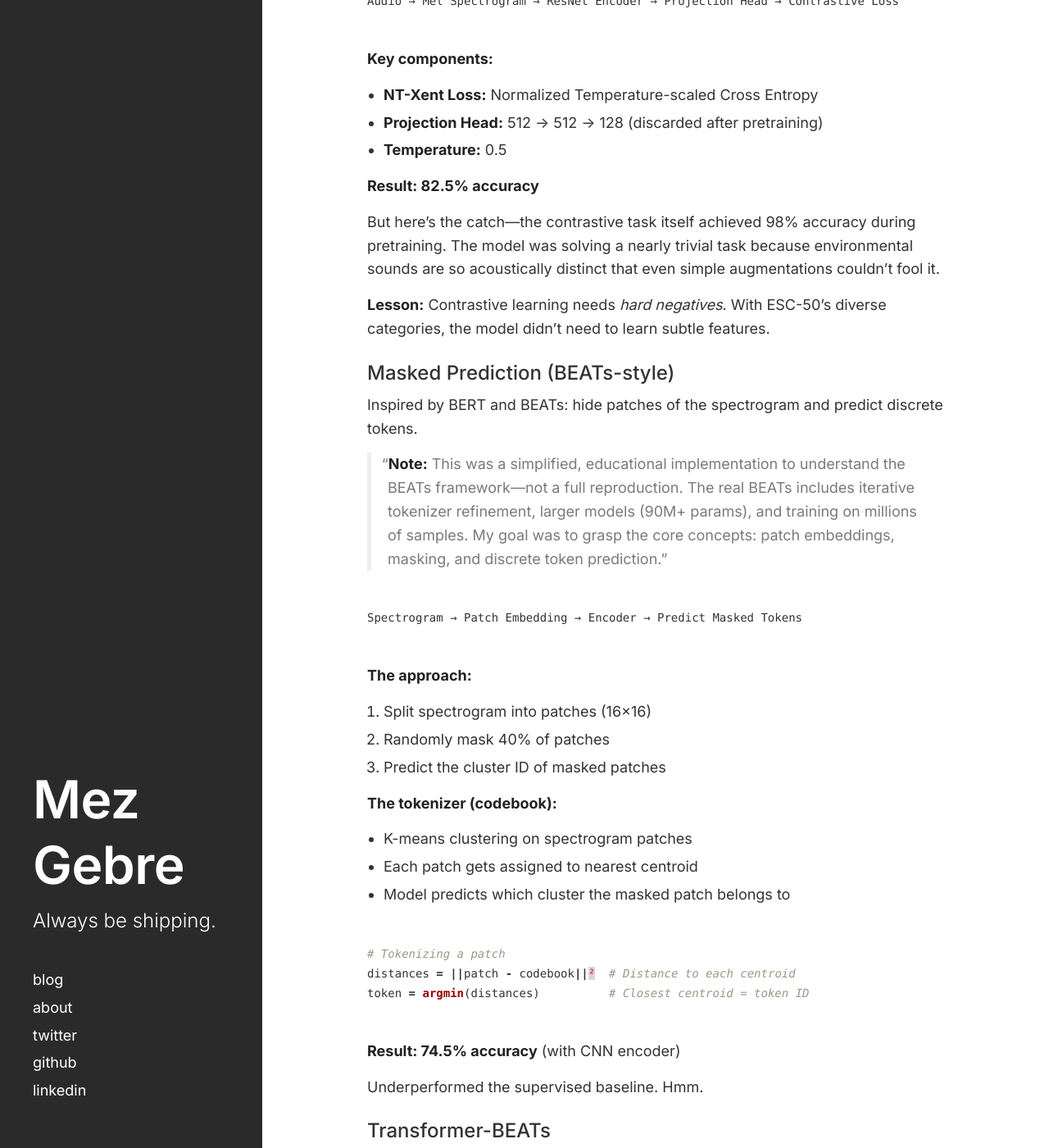
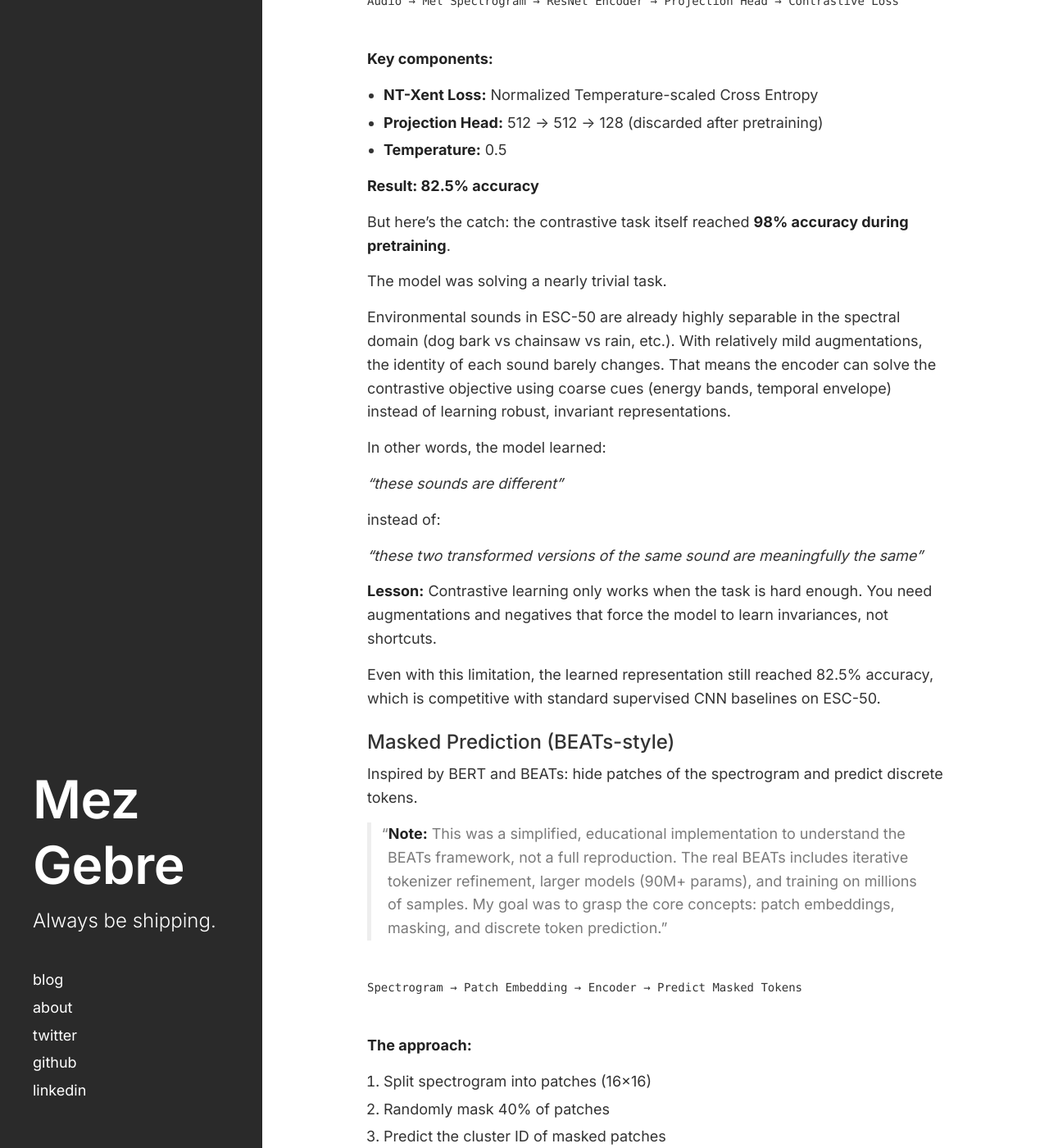
Before and after one commit to mez/mez.github.com, a Jekyll site: the page built from _posts/2026-02-17-audio-classification-ssl-deep-dive.md, in a window 1280 px wide and 1400 px high, scrolled down 2279 px. Shown: the whole window at 82% size. Built offline with Jekyll 4.4.1, drawn with Linux system fonts in a browser that asks for light colours; comment, search, counter and statistics services are not loaded; some of the changed text lies outside the part shown.

Commit message:
updated the post to be more clear

````diff
--- a/_posts/2026-02-17-audio-classification-ssl-deep-dive.md
+++ b/_posts/2026-02-17-audio-classification-ssl-deep-dive.md
@@ -39,7 +39,7 @@ scheduler = OneCycleLR
 
 ### Test-Time Augmentation
 
-I noticed validation performance was inconsistent, so I added TTA—averaging predictions across multiple augmented versions of each test sample.
+I noticed validation performance was inconsistent, so I added TTA, averaging predictions across multiple augmented versions of each test sample.
 
 ```python
 def predict_with_tta(model, spectrogram, n_augments=5):
@@ -84,15 +84,29 @@ Audio → Mel Spectrogram → ResNet Encoder → Projection Head → Contrastive
 
 **Result: 82.5% accuracy**
 
-But here's the catch—the contrastive task itself achieved 98% accuracy during pretraining. The model was solving a nearly trivial task because environmental sounds are so acoustically distinct that even simple augmentations couldn't fool it.
+But here's the catch: the contrastive task itself reached **98% accuracy during pretraining**.
 
-**Lesson:** Contrastive learning needs *hard negatives*. With ESC-50's diverse categories, the model didn't need to learn subtle features.
+The model was solving a nearly trivial task.
+
+Environmental sounds in ESC-50 are already highly separable in the spectral domain (dog bark vs chainsaw vs rain, etc.). With relatively mild augmentations, the identity of each sound barely changes. That means the encoder can solve the contrastive objective using coarse cues (energy bands, temporal envelope) instead of learning robust, invariant representations.
+
+In other words, the model learned:
+
+*"these sounds are different"*
+
+instead of:
+
+*"these two transformed versions of the same sound are meaningfully the same"*
+
+**Lesson:** Contrastive learning only works when the task is hard enough. You need augmentations and negatives that force the model to learn invariances, not shortcuts.
+
+Even with this limitation, the learned representation still reached 82.5% accuracy, which is competitive with standard supervised CNN baselines on ESC-50.
 
 ### Masked Prediction (BEATs-style)
 
 Inspired by BERT and BEATs: hide patches of the spectrogram and predict discrete tokens.
 
-> **Note:** This was a simplified, educational implementation to understand the BEATs framework—not a full reproduction. The real BEATs includes iterative tokenizer refinement, larger models (90M+ params), and training on millions of samples. My goal was to grasp the core concepts: patch embeddings, masking, and discrete token prediction.
+> **Note:** This was a simplified, educational implementation to understand the BEATs framework, not a full reproduction. The real BEATs includes iterative tokenizer refinement, larger models (90M+ params), and training on millions of samples. My goal was to grasp the core concepts: patch embeddings, masking, and discrete token prediction.
 
 ```
 Spectrogram → Patch Embedding → Encoder → Predict Masked Tokens
@@ -154,7 +168,7 @@ param_groups = [
 
 **Result: 95.25% accuracy** 🎯
 
-The frozen approach gets you 94.5% with minimal compute—the AudioSet pretraining is *that* good. Fine-tuning squeezes out another 0.75%, which matters if you're chasing leaderboards but honestly? Frozen is probably fine for most use cases.
+The frozen approach gets you 94.5% with minimal compute. The AudioSet pretraining is *that* good. Fine-tuning squeezes out another 0.75%, which matters if you're chasing leaderboards but honestly? Frozen is probably fine for most use cases.
 
 Even though I knew I probably wouldn't make a dent against the pretrained model, I had to try it.
 
@@ -230,6 +244,8 @@ The gap between my from-scratch SSL attempts and the pretrained BEATs tells the
 - **Transformers are data-hungry.** CNNs win on small datasets.
 - **TTA is free accuracy.** 3% boost for minimal effort.
 
-This is why I love jumping between domains—contrastive learning from NLP, masked prediction from BERT, spectrogram tricks from signal processing. The dots connect in unexpected ways.
+This is why I love jumping between domains: contrastive learning from NLP, masked prediction from BERT, spectrogram tricks from signal processing. The dots connect in unexpected ways.
 
-The real takeaway? Building these from scratch taught me more than any tutorial ever could. Sometimes you have to reinvent the wheel to understand why it's round.
+The real takeaway? Running these experiments taught me more than any tutorial ever could. Sometimes you have to build the thing yourself to understand why it works, and why it doesn't.
+
+What surprised me most is that self-supervised learning doesn't automatically produce meaningful representations. It will happily learn shortcuts if the task allows it. Designing the right objective turns out to matter just as much as the model itself.
````
